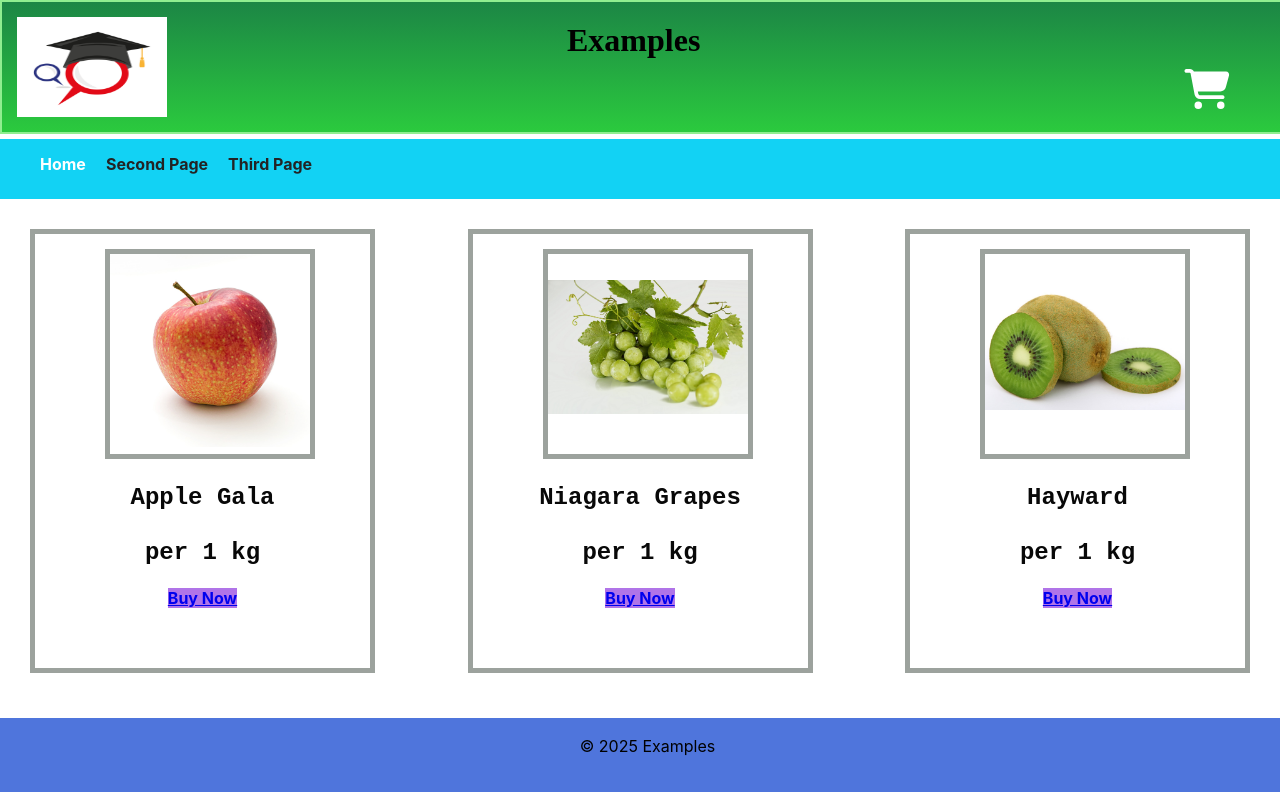
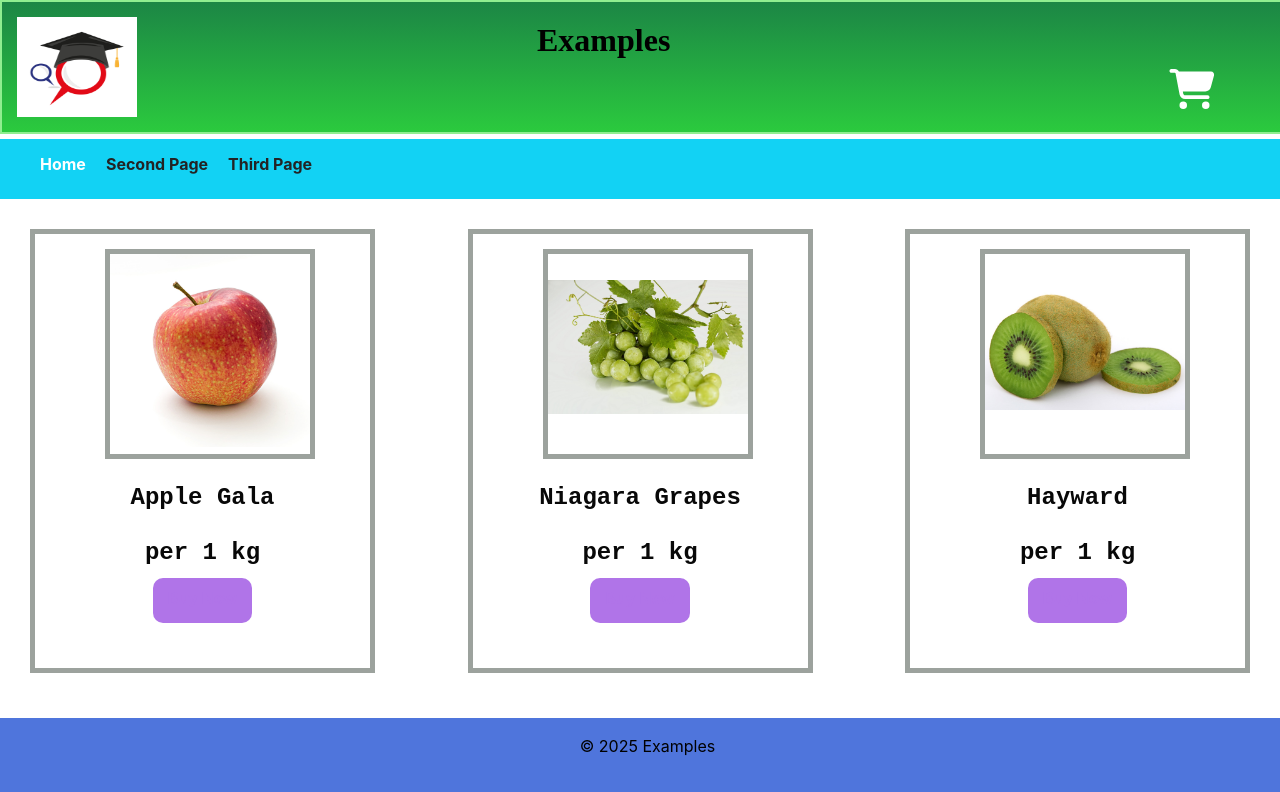
Before and after one commit to mvpetrusenko/react-pet-project, a React (Create React App) app: page / in a window 1280 px wide. Shown: the top 792 px of the page. Built offline with nearby package versions, Linux system fonts and the light colour scheme.

Commit message:
changed cart button text

```diff
--- a/src/components/AddToCartElement/AddToCartElement.css
+++ b/src/components/AddToCartElement/AddToCartElement.css
@@ -1,7 +1,27 @@
-.addToCartElement {
+.addToCartElement a:link { /* unvisited link*/
     font-weight: bold;
-    width: 150px;
-    height: 150px;
+    border-radius: 10px;
     background-color: rgb(176, 116, 232);
+    padding: 10px 15px 15px 15px;
+    color:rgb(176, 116, 232);
+    text-decoration: none;
 
 }
+
+
+.addToCartElement a:visited {
+    color: rgb(113, 21, 125);
+    text-decoration: none;
+}
+
+
+.addToCartElement a:hover {
+    color: white;
+    text-decoration: none;
+}
+
+
+.addToCartElement a:active {
+    color: red;
+    text-decoration: underline;
+}
--- a/src/components/AddToCartElement/AddToCartElement.js
+++ b/src/components/AddToCartElement/AddToCartElement.js
@@ -1,12 +1,23 @@
-import React from 'react';
+import React, { useState } from 'react';
 import { Link } from 'react-router-dom';
 import './AddToCartElement.css'
 
 
 function AddToCartElement() {
+
+   let initialText = 'Buy Now';
+
+   const [buttonText, setButtonText] = useState(initialText);
+
+   const handleAddToCartButtonClick = () => {
+    setButtonText('Added to Cart');
+  }
+
+
+
   return (
     <addToCartElement className="addToCartElement">
-        <Link to="/">Buy Now</Link>
+        <Link to="/" onClick={handleAddToCartButtonClick}>{buttonText}</Link>
     </addToCartElement>
   );
 }
--- a/src/components/Header/Header.css
+++ b/src/components/Header/Header.css
@@ -16,7 +16,7 @@ header.sticky {
     float: left;
     padding: 10px;
     margin: 5px;
-    width: 150px;
+    width: 120px;
     height: 100px;
 
 }
```
